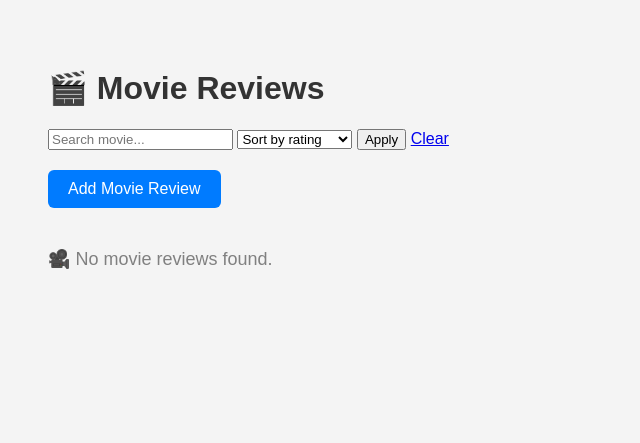
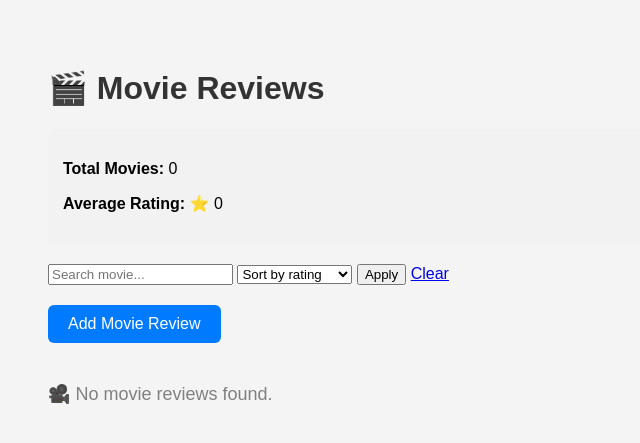
Before and after one commit to wwwatchara2707-2549/movie-review-flask, a Flask app: page / in a window 1280 px wide. Shown: the top 443 px of the page, without its empty margins (0-640 px from the left). Run offline with Flask 3, Linux system fonts and the light colour scheme.

Commit message:
feat: add statistics section (total, average, highest rated)

```diff
--- a/app.py
+++ b/app.py
@@ -2,12 +2,11 @@ from flask import Flask, render_template, request, redirect, url_for
 
 app = Flask(__name__)
 
-# เก็บข้อมูลชั่วคราวใน list
 movies = []
 
 
 # ----------------------------
-# HOME PAGE (SEARCH + SORT)
+# HOME PAGE (SEARCH + SORT + STATS)
 # ----------------------------
 @app.route("/")
 def index():
@@ -36,11 +35,27 @@ def index():
             key=lambda x: int(x["rating"])
         )
 
+    # 📊 STATISTICS
+    total_movies = len(movies)
+
+    if movies:
+        average_rating = round(
+            sum(int(m["rating"]) for m in movies) / total_movies,
+            2
+        )
+        highest_rated = max(movies, key=lambda x: int(x["rating"]))
+    else:
+        average_rating = 0
+        highest_rated = None
+
     return render_template(
         "index.html",
         movies=filtered_movies,
         search_query=search_query,
-        sort_option=sort_option
+        sort_option=sort_option,
+        total_movies=total_movies,
+        average_rating=average_rating,
+        highest_rated=highest_rated
     )
 
 
@@ -110,8 +125,5 @@ def delete_movie(index):
     return redirect(url_for("index"))
 
 
-# ----------------------------
-# RUN SERVER
-# ----------------------------
 if __name__ == "__main__":
     app.run(debug=True)
--- a/templates/index.html
+++ b/templates/index.html
@@ -9,7 +9,21 @@
 
     <h1>🎬 Movie Reviews</h1>
 
-    <!-- 🔍 SEARCH + SORT FORM -->
+    <!-- 📊 STATISTICS SECTION -->
+    <div style="margin-bottom:20px; padding:15px; background:#f2f2f2; border-radius:8px;">
+        <p><strong>Total Movies:</strong> {{ total_movies }}</p>
+        <p><strong>Average Rating:</strong> ⭐ {{ average_rating }}</p>
+
+        {% if highest_rated %}
+            <p>
+                <strong>Highest Rated:</strong>
+                {{ highest_rated.name }}
+                (⭐ {{ highest_rated.rating }})
+            </p>
+        {% endif %}
+    </div>
+
+    <!-- 🔍 SEARCH + SORT -->
     <form method="GET" action="/" style="margin-bottom:20px;">
         <input type="text"
                name="search"
@@ -37,6 +51,7 @@
         <div class="movie-card">
             <h3>{{ movie.name }}</h3>
 
+            <!-- ⭐ แสดงดาวตามคะแนน -->
             <p>
                 {% for i in range(movie.rating|int) %}
                     ⭐
```
